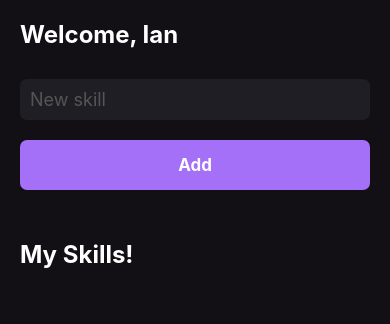
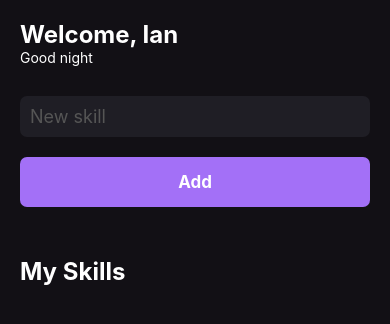
Before and after one commit to iangerolamo/ignite-react-native-myskills, a React Native app: screen / in a window 390 px wide. Shown: the top 324 px of the page. Built offline with nearby package versions, Linux system fonts and the light colour scheme.

Commit message:
Hooks com useEffect

```diff
--- a/src/pages/Home.js
+++ b/src/pages/Home.js
@@ -1,4 +1,4 @@
-import React, { useState } from 'react';
+import React, { useState, useEffect } from 'react';
 import {
     View,
     Text,
@@ -14,15 +14,33 @@
 export function Home() {
   const [newSkill, setNewSkill] = useState('');
   const [mySkills, setMySkills] = useState([]);
+  const [gretting, setGretting] = useState('');
 
   function handleAddNewSkill() {
     setMySkills(oldState => [...oldState, newSkill]);
   }
 
+  useEffect(() => {
+    const currentHour = new Date().getHours();
+
+    if (currentHour < 12) {
+      setGretting('Good morning');
+    }
+    else if (currentHour >= 12 && currentHour < 18) {
+      setGretting('Good afternoon');
+    } else {
+      setGretting('Good night')
+    }
+  }, [mySkills]);
+
   return (
     <View style={styles.container}>
       <Text style={styles.title}>
           Welcome, Ian
+      </Text>
+
+      <Text style={styles.greetings}>
+        { gretting }
       </Text>
 
       <TextInput
@@ -35,7 +53,7 @@
       <Button onPress={handleAddNewSkill} />
 
       <Text style={[styles.title, { marginVertical: 50}]}>
-          My Skills!
+          My Skills
       </Text>
 
       <FlatList
@@ -71,4 +89,7 @@
         marginTop: 30,
         borderRadius: 7
     },
+    greetings: {
+      color: '#FFF'
+    }
 });
```
